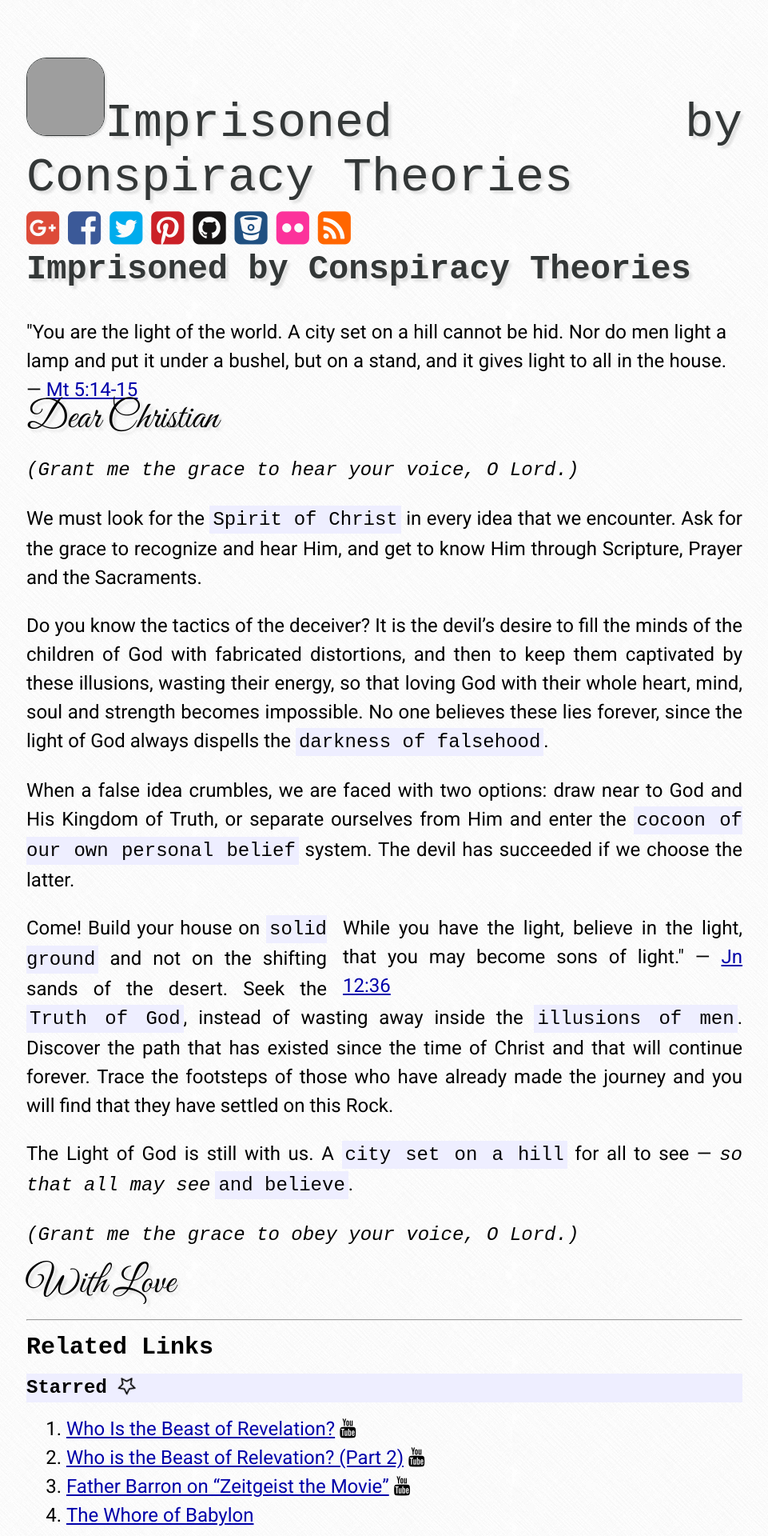
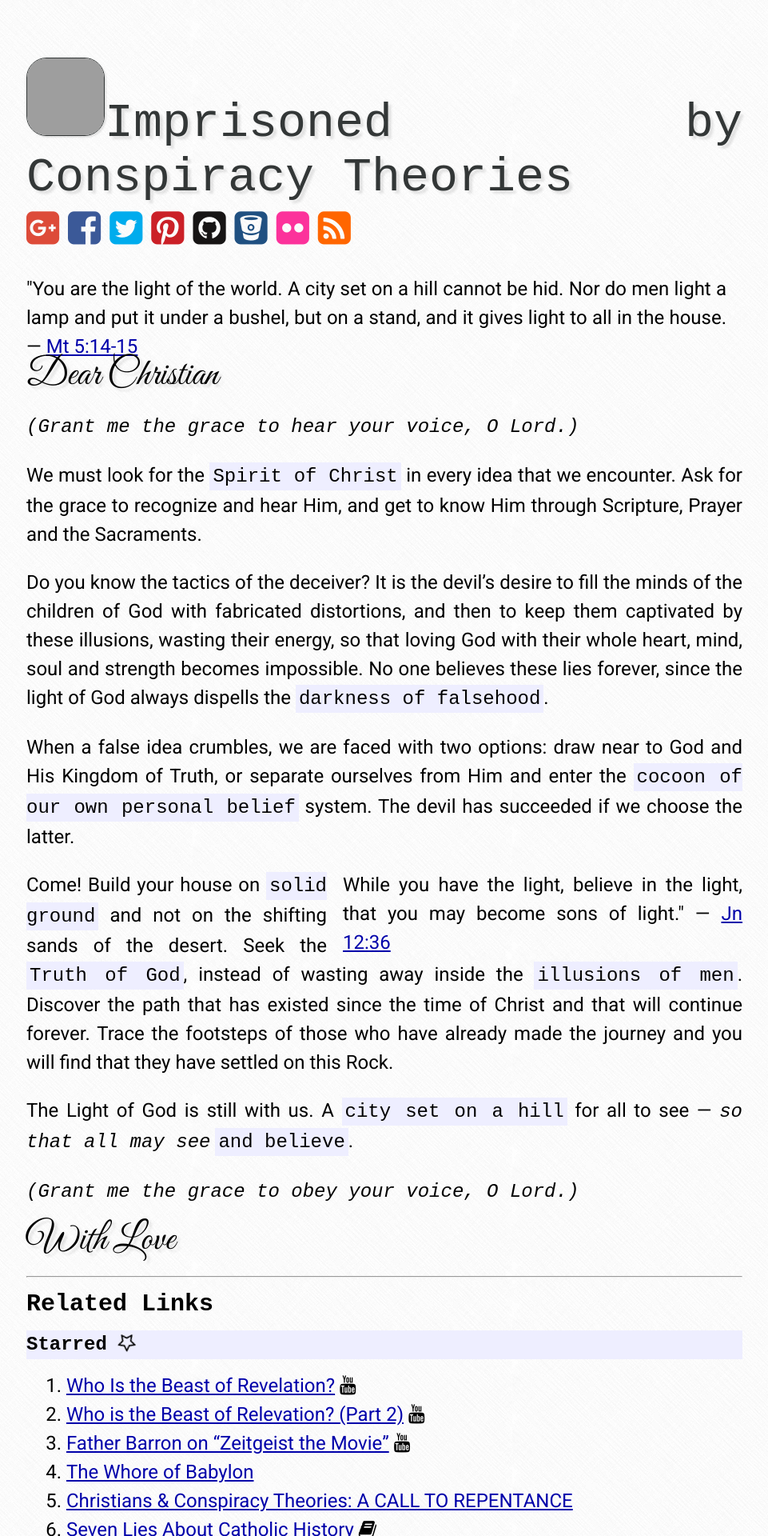
Before and after one commit to afrikatoliek/afrikatoliek.github.io, a Jekyll site: the page built from _posts/2014-12-15-conspiracy-theories.md, in a window 1280 px wide. Shown: the top 1920 px of the page at 80% size, without its empty margins (159-1120 px from the left). Built offline with Jekyll 4.4.1, drawn with Linux system fonts in a browser that asks for light colours; nearby versions of some CDN libraries; some web fonts are replaced; grey boxes are pictures that could not be loaded.

Commit message:
Tema verstellings.

```diff
--- a/_posts/2014-12-15-conspiracy-theories.md
+++ b/_posts/2014-12-15-conspiracy-theories.md
@@ -4,9 +4,6 @@ permalink: imprisoned-by-conspiracy-theories
 tweet: Have you forgotten the tactics of the deceiver?
 thumb: https://s-media-cache-ak0.pinimg.com/736x/f5/13/54/f513548260ec73c58e4ace4e8bdc2b59.jpg
 ---
-
-{{ page.title }}
-================
 
 <div class="my-inline-left pull-left">
 <!-- Bible Verse. http://biblia.com/plugins/BibleVerse -->
--- a/css/screen.css
+++ b/css/screen.css
@@ -84,7 +84,7 @@ table {
 }
 
 .heading .title {
-  vertical-align: text-middle;
+  vertical-align: text-top;
 }
 
 .heading .thumb span {
```
